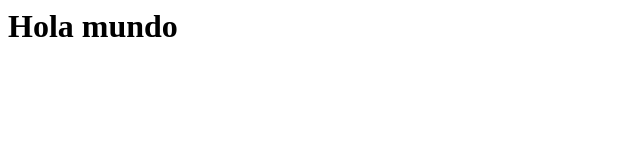
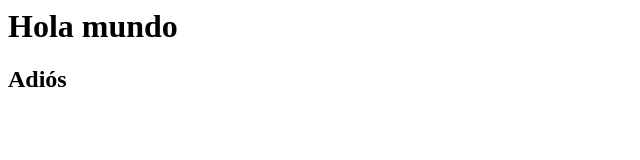
Before and after one commit to irammar747/repo1, a plain HTML site: page index.html in a window 1280 px wide. Shown: the full height of the page, 0-640 px from the left. Drawn offline with Linux system fonts and the light colour scheme.

Commit message:
Añadido un h2 a index

```diff
--- a/index.html
+++ b/index.html
@@ -1 +1,2 @@
 <h1>Hola mundo</h1>
+<h2>Adiós</h2>
```
